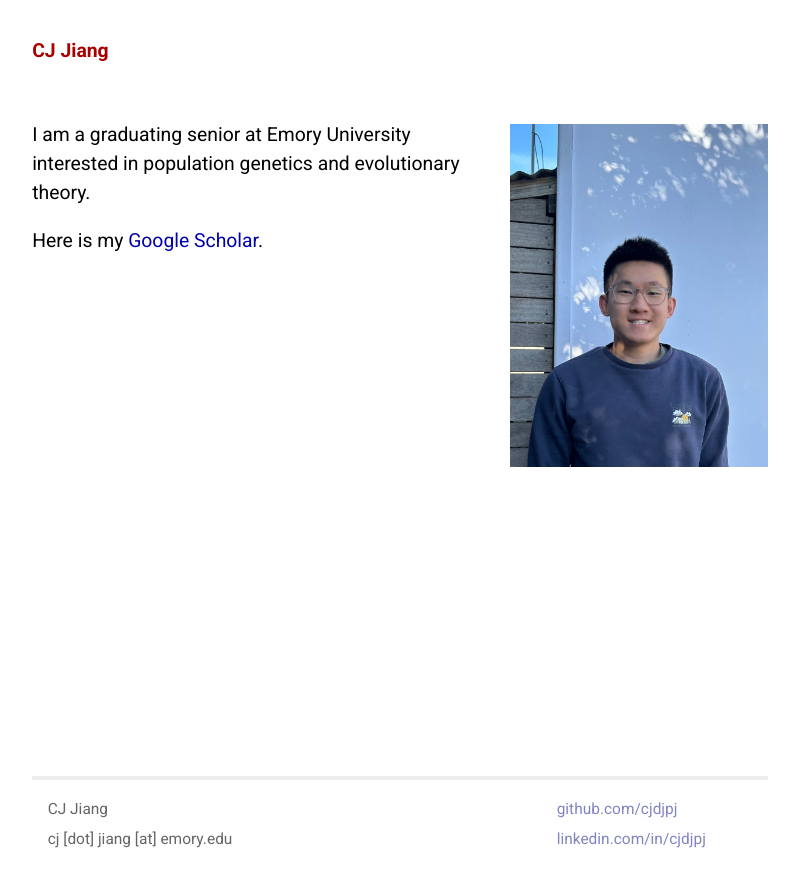
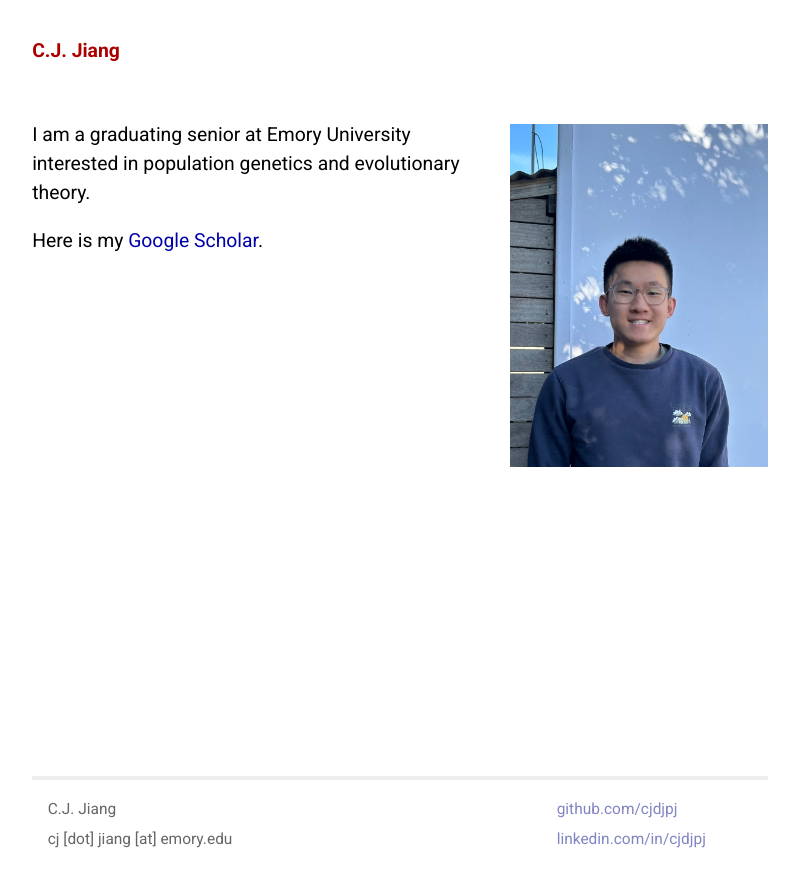
Before and after one commit to cjdjpj/cjdjpj.github.io, a Jekyll site: the page built from index.html, in a window 1280 px wide. Shown: the top 887 px of the page, without its empty margins (240-1039 px from the left). Built offline with Jekyll 4.4.1, drawn with Linux system fonts in a browser that asks for light colours.

Commit message:
proper initial formatting

```diff
--- a/_layouts/default.html
+++ b/_layouts/default.html
@@ -4,7 +4,7 @@
         <meta name="viewport" content="width=device-width, initial-scale=1.0">
         <meta http-equiv="content-type" content="text/html; charset=utf-8" />
         <title>{{ page.title }}</title>
-        <meta name="author" content="CJ Jiang" />
+        <meta name="author" content="C.J. Jiang" />
 
         <!-- syntax highlighting CSS -->
         <link rel="stylesheet" href="/css/syntax.css" type="text/css" />
@@ -32,7 +32,7 @@
 
         <div class="site">
             <div class="title">
-                <a href="/">CJ Jiang</a>
+                <a href="/">C.J. Jiang</a>
                 <!-- <a class="extra" href="/posts">posts</a> -->
             </div>
 
@@ -41,7 +41,7 @@
             <div class="footer">
                 <div class="contact">
                     <p>
-                        CJ Jiang<br />
+                        C.J. Jiang<br />
                         cj [dot] jiang [at] emory.edu
                     </p>
                 </div>
--- a/index.html
+++ b/index.html
@@ -1,6 +1,6 @@
 ---
 layout: default
-title: CJ Jiang
+title: C.J. Jiang
 ---
 
 <div id="about">
```
Also changed, not shown: posts.md (+1 -1 lines).
